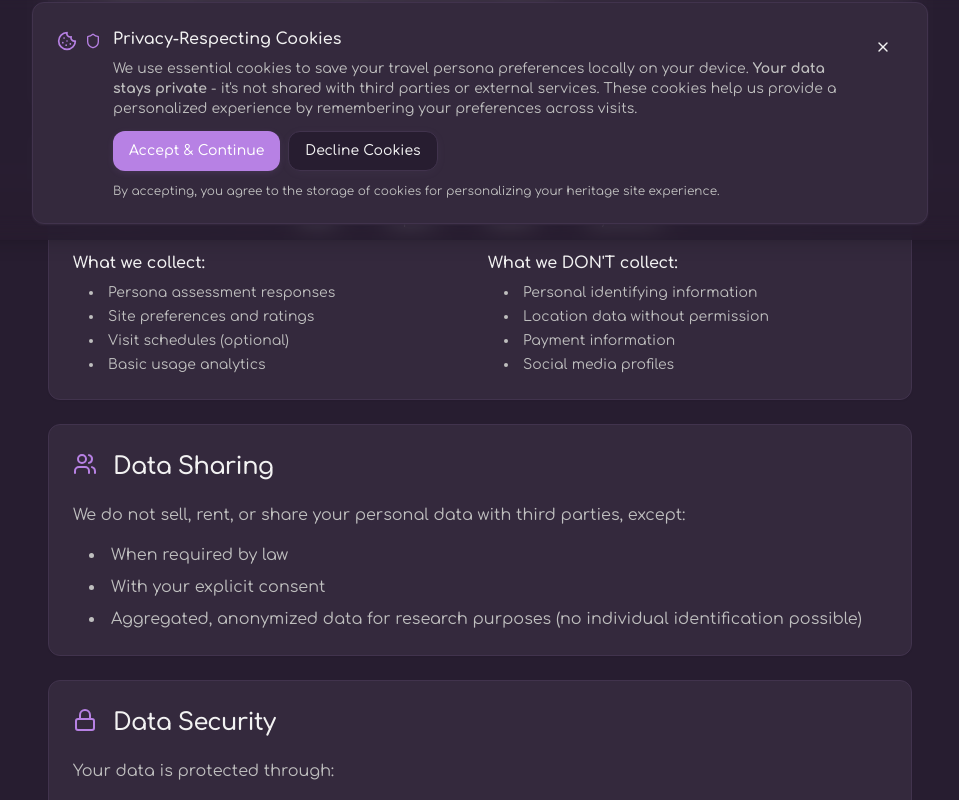
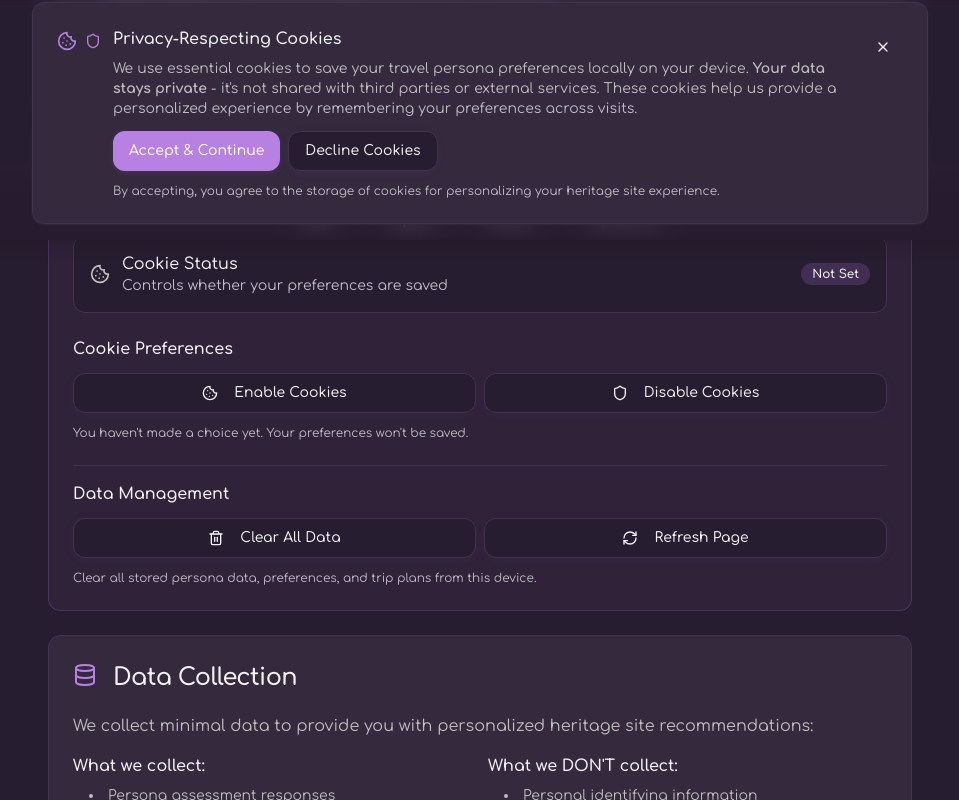
Before and after one commit to ux-fotisp/heritage-persona-explore, a React (Vite) app: page /privacy in a window 1280 px wide. Shown: the part 560-1360 px from the top of the page, without its empty margins (160-1119 px from the left). Built offline with nearby package versions, Linux system fonts and the light colour scheme.

Commit message:
Implement privacy control for cookies

```diff
--- a/src/pages/Privacy.tsx
+++ b/src/pages/Privacy.tsx
@@ -1,9 +1,61 @@
+import { useState, useEffect } from "react";
 import { AppHeader } from "@/components/navigation/AppHeader";
 import { Card, CardContent, CardHeader, CardTitle } from "@/components/ui/card";
+import { Button } from "@/components/ui/button";
 import { Separator } from "@/components/ui/separator";
-import { Shield, Cookie, Database, Users, Lock, Eye } from "lucide-react";
+import { Badge } from "@/components/ui/badge";
+import { Shield, Cookie, Database, Users, Lock, Eye, Settings, RefreshCw, Trash2 } from "lucide-react";
+import { getCookieConsent, hasCookieConsent } from "@/components/ui/cookie-notice";
+import { clearPersonaCookie, clearPersonaAssessmentCookie } from "@/lib/cookieStorage";
+import { clearPersona, clearPersonaAssessment } from "@/lib/personaStorage";
+import { useToast } from "@/hooks/use-toast";
 
 const Privacy = () => {
+  const [consentStatus, setConsentStatus] = useState<'accepted' | 'declined' | null>(null);
+  const { toast } = useToast();
+
+  useEffect(() => {
+    setConsentStatus(getCookieConsent());
+  }, []);
+
+  const handleChangeConsent = (newConsent: 'accepted' | 'declined') => {
+    const COOKIE_CONSENT_KEY = 'ccim_cookie_consent';
+    localStorage.setItem(COOKIE_CONSENT_KEY, newConsent);
+    setConsentStatus(newConsent);
+
+    if (newConsent === 'declined') {
+      // Clear existing cookies when consent is withdrawn
+      clearPersonaCookie();
+      clearPersonaAssessmentCookie();
+      toast({
+        title: "Cookies Disabled",
+        description: "Your persona data has been cleared and cookies have been disabled.",
+      });
+    } else {
+      toast({
+        title: "Cookies Enabled",
+        description: "You can now save your persona preferences across sessions.",
+      });
+    }
+  };
+
+  const handleClearAllData = () => {
+    // Clear all stored data
+    clearPersonaCookie();
+    clearPersonaAssessmentCookie();
+    clearPersona();
+    clearPersonaAssessment();
+
+    // Clear other localStorage items
+    localStorage.removeItem('plannedSites');
+    localStorage.removeItem('favoritesList');
+
+    toast({
+      title: "All Data Cleared",
+      description: "Your persona data and preferences have been completely removed.",
+    });
+  };
+
   return (
     <div className="min-h-screen bg-background">
       <AppHeader title="Privacy Policy" backPath="/" />
@@ -43,6 +95,95 @@ const Privacy = () => {
                 <strong>You have full control:</strong> You can accept or decline cookies when prompted.
                 Declining cookies means your preferences won't be saved between visits.
               </p>
+            </CardContent>
+          </Card>
+
+          {/* Privacy Controls Section */}
+          <Card className="border-primary/20 bg-primary/5">
+            <CardHeader className="flex flex-row items-center gap-4">
+              <Settings className="h-6 w-6 text-primary" />
+              <div className="flex-1">
+                <CardTitle>Privacy Controls</CardTitle>
+                <p className="text-sm text-muted-foreground mt-1">
+                  Manage your cookie preferences and data
+                </p>
+              </div>
+            </CardHeader>
+            <CardContent className="space-y-6">
+              {/* Current Status */}
+              <div className="flex items-center justify-between p-4 bg-background rounded-lg border">
+                <div className="flex items-center gap-3">
+                  <Cookie className="h-5 w-5 text-muted-foreground" />
+                  <div>
+                    <p className="font-medium text-foreground">Cookie Status</p>
+                    <p className="text-sm text-muted-foreground">
+                      Controls whether your preferences are saved
+                    </p>
+                  </div>
+                </div>
+                <Badge
+                  variant={consentStatus === 'accepted' ? 'default' : consentStatus === 'declined' ? 'destructive' : 'secondary'}
+                >
+                  {consentStatus === 'accepted' ? 'Enabled' :
+                   consentStatus === 'declined' ? 'Disabled' : 'Not Set'}
+                </Badge>
+              </div>
+
+              {/* Cookie Controls */}
+              <div className="space-y-3">
+                <h4 className="font-semibold text-foreground">Cookie Preferences</h4>
+                <div className="flex flex-col sm:flex-row gap-2">
+                  <Button
+                    onClick={() => handleChangeConsent('accepted')}
+                    variant={consentStatus === 'accepted' ? 'default' : 'outline'}
+                    className="flex-1"
+                  >
+                    <Cookie className="h-4 w-4 mr-2" />
+                    Enable Cookies
+                  </Button>
+                  <Button
+                    onClick={() => handleChangeConsent('declined')}
+                    variant={consentStatus === 'declined' ? 'destructive' : 'outline'}
+                    className="flex-1"
+                  >
+                    <Shield className="h-4 w-4 mr-2" />
+                    Disable Cookies
+                  </Button>
+                </div>
+                <p className="text-xs text-muted-foreground">
+                  {consentStatus === 'accepted'
+                    ? 'Your persona preferences will be saved across sessions.'
+                    : consentStatus === 'declined'
+                    ? 'Your data will only be stored temporarily during your current session.'
+                    : 'You haven\'t made a choice yet. Your preferences won\'t be saved.'}
+                </p>
+              </div>
+
+              {/* Data Management */}
+              <div className="space-y-3 pt-4 border-t">
+                <h4 className="font-semibold text-foreground">Data Management</h4>
+                <div className="flex flex-col sm:flex-row gap-2">
+                  <Button
+                    onClick={handleClearAllData}
+                    variant="outline"
+                    className="flex-1"
+                  >
+                    <Trash2 className="h-4 w-4 mr-2" />
+                    Clear All Data
+                  </Button>
+                  <Button
+                    onClick={() => window.location.reload()}
+                    variant="outline"
+                    className="flex-1"
+                  >
+                    <RefreshCw className="h-4 w-4 mr-2" />
+                    Refresh Page
+                  </Button>
+                </div>
+                <p className="text-xs text-muted-foreground">
+                  Clear all stored persona data, preferences, and trip plans from this device.
+                </p>
+              </div>
             </CardContent>
           </Card>
 
```
